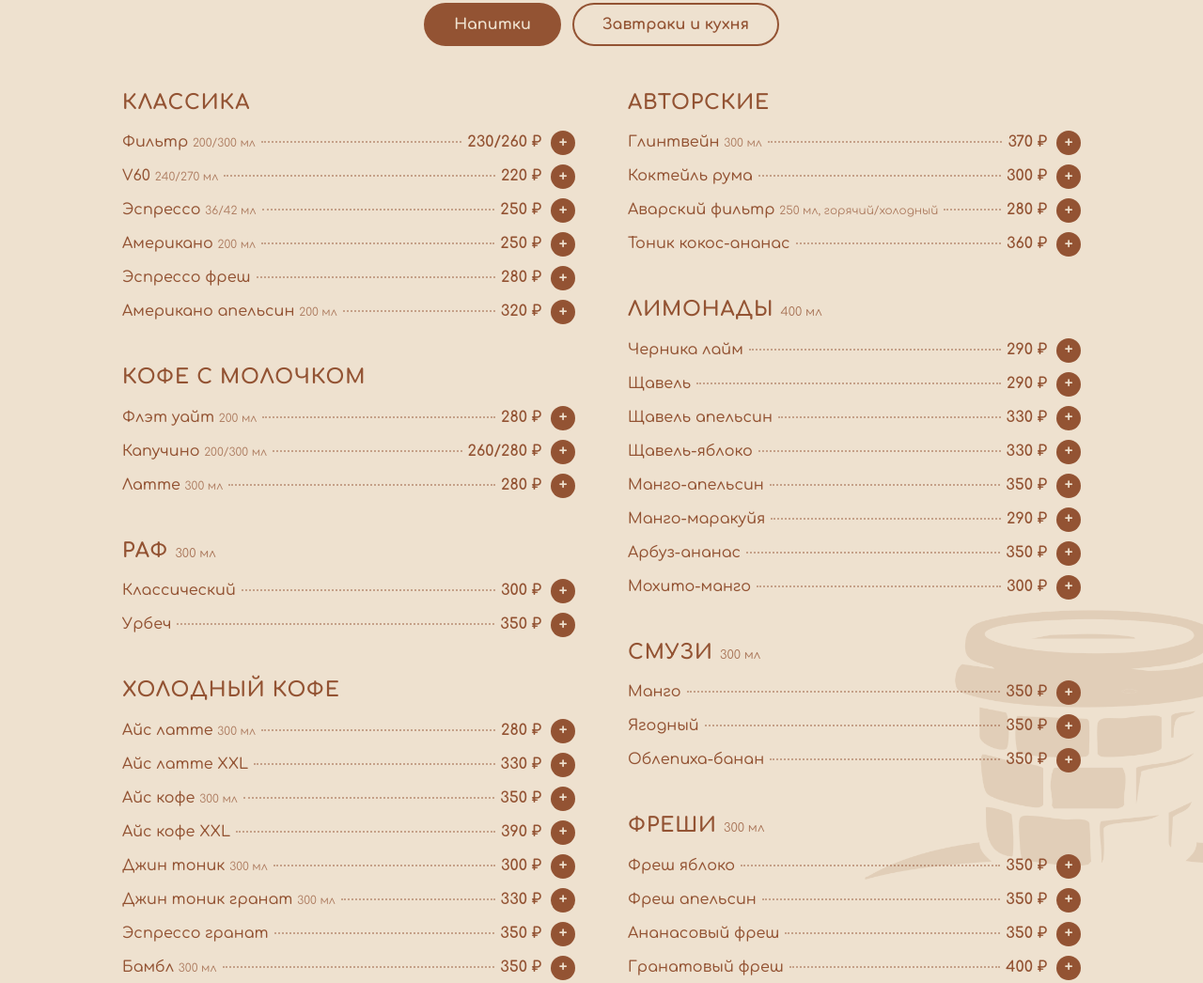
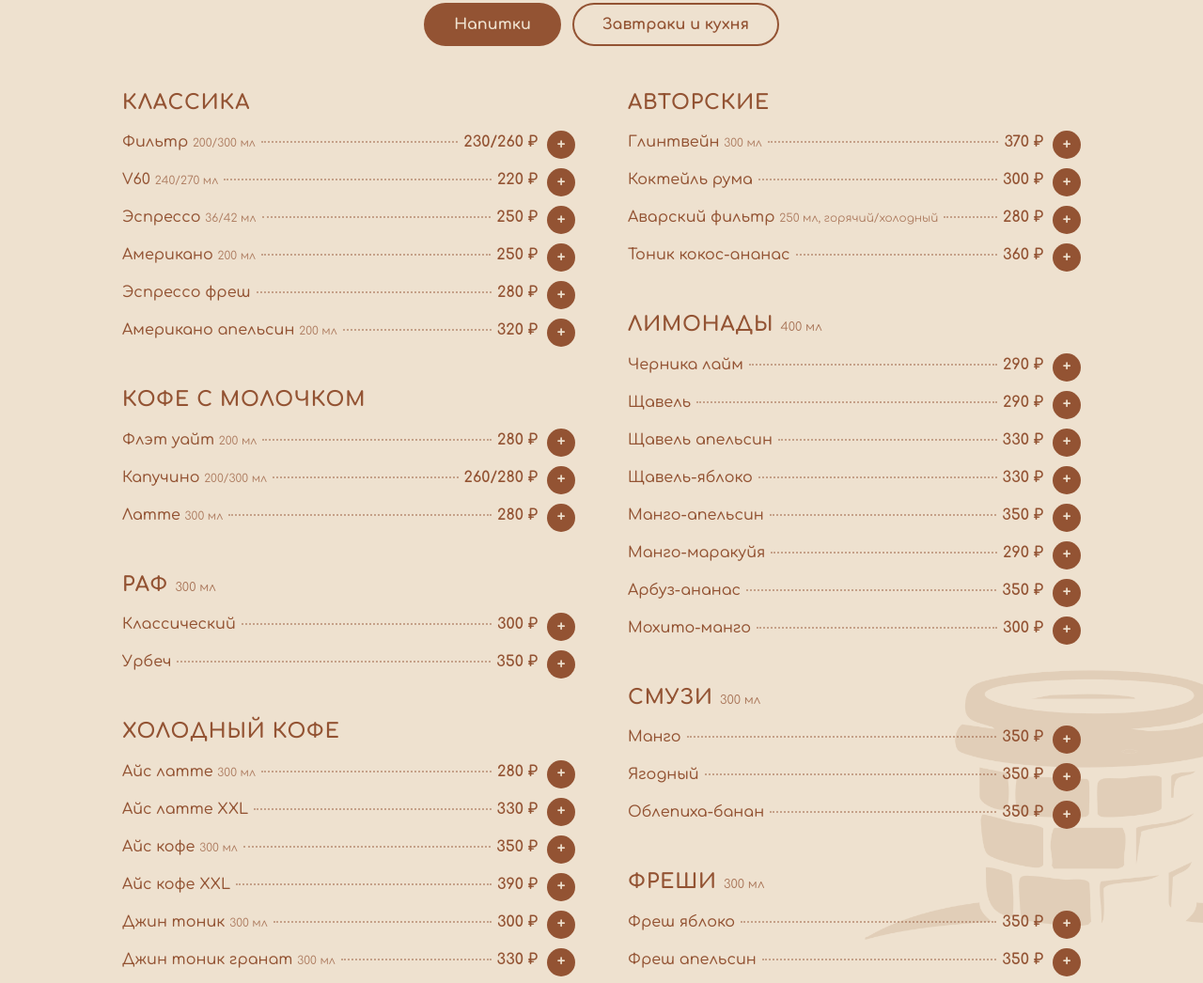
Before and after one commit to issageraev/ruma-site, a plain HTML site: page index.html in a window 1280 px wide. Shown: the part 814-1860 px from the top of the page at 94% size. Drawn offline with Linux system fonts and the light colour scheme.

Commit message:
Фикс: маленькая кнопка «+» на телефоне и случайный зум по двойному тапу
- Увеличена невидимая зона нажатия кнопки добавления товара (вытянута
  по горизонтали до 46px, по вертикали ограничена 34px, чтобы не задевать
  соседние позиции меню)
- touch-action: manipulation на всех кнопках и ссылках — убирает системный
  жест «двойной тап = зум», который срабатывал при промахе по маленькой кнопке
- Визуальный размер кнопки чуть увеличен (26px → 30px)

Co-Authored-By: Claude Fable 5 <noreply@anthropic.com>

```diff
--- a/css/style.css
+++ b/css/style.css
@@ -340,10 +340,18 @@ a { color: inherit; }
 /* ---------- корзина и заказ ---------- */
 [hidden] { display: none !important; }
 
+/* убирает системный жест «двойной тап — зум» на всех кнопках и ссылках:
+   без этого промах по маленькой кнопке на телефоне читается браузером
+   как попытка приблизить страницу */
+a, button {
+  touch-action: manipulation;
+}
+
 .item__add {
+  position: relative;
   flex-shrink: 0;
-  width: 26px;
-  height: 26px;
+  width: 30px;
+  height: 30px;
   margin-left: 4px;
   border: none;
   border-radius: 50%;
@@ -356,6 +364,19 @@ a { color: inherit; }
   cursor: pointer;
   transition: transform 0.15s, background 0.15s;
   align-self: center;
+}
+
+/* невидимая зона нажатия шире кнопки — вытянута по горизонтали, где обычно
+   промахивается палец, но по вертикали ограничена высотой строки (40px
+   между соседними кнопками), чтобы не задевать позицию сверху или снизу */
+.item__add::before {
+  content: "";
+  position: absolute;
+  top: 50%;
+  left: 50%;
+  width: 46px;
+  height: 34px;
+  transform: translate(-50%, -50%);
 }
 
 .item__add:hover { background: var(--terra-dark); }
@@ -622,8 +643,6 @@ a { color: inherit; }
 }
 
 /* счётчик выбранного на кнопке «+» в меню */
-.item__add { position: relative; }
-
 .item__add[data-count]::after {
   content: attr(data-count);
   position: absolute;
```
